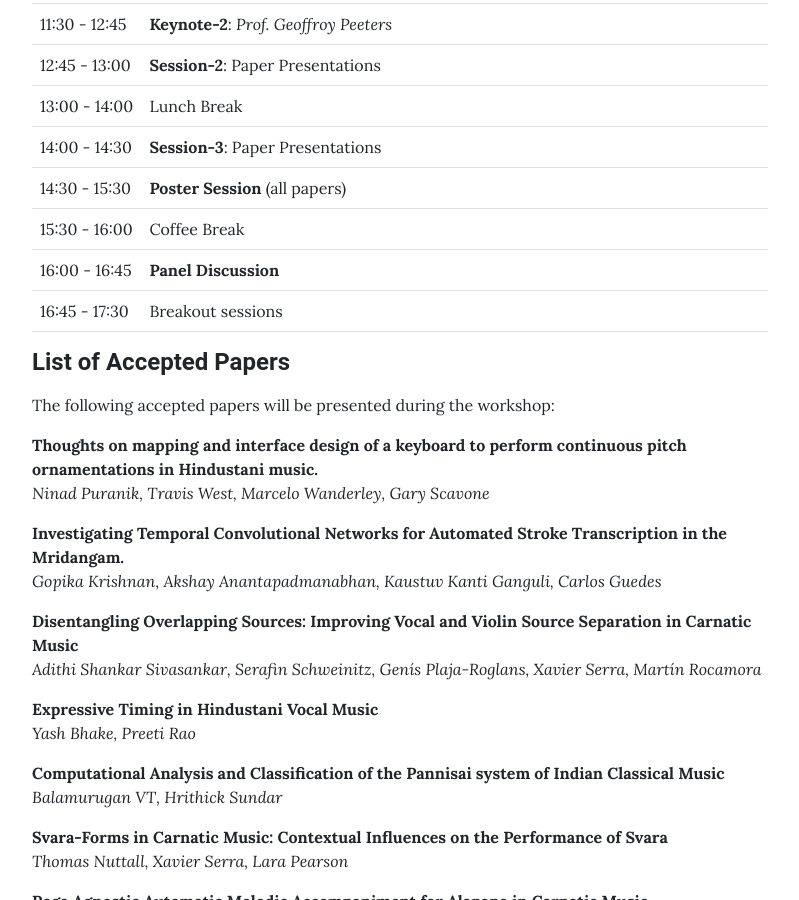
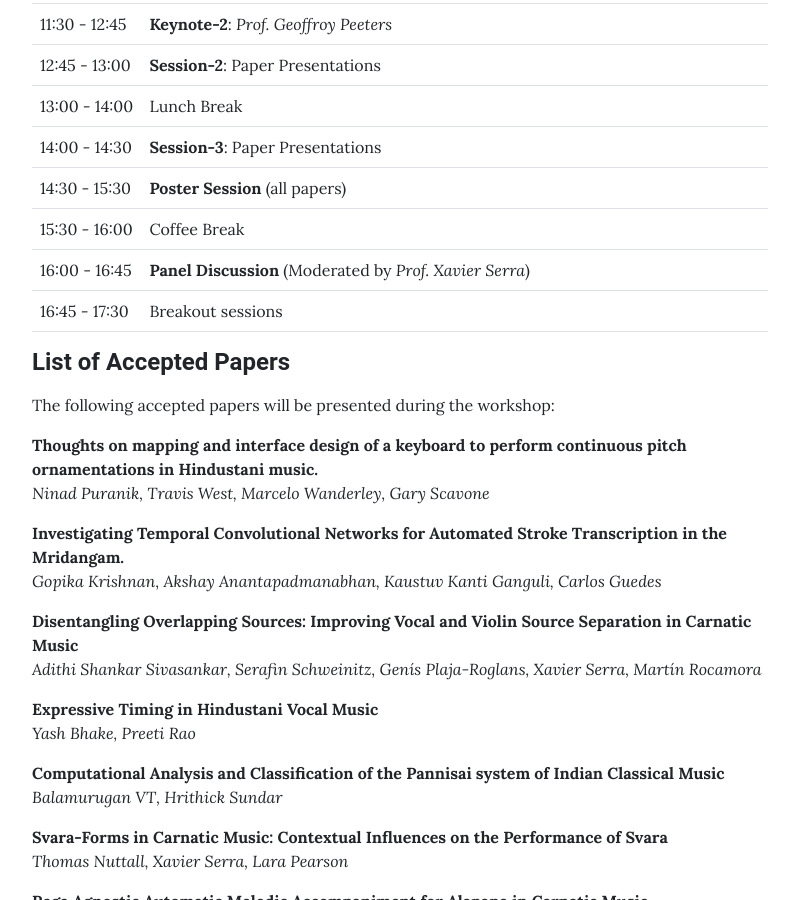
Before and after one commit to WIMAGA/wimaga.github.io, a Jekyll site: the page built from pages/program.md, in a window 1280 px wide and 900 px high, scrolled down 1074 px. Shown: the whole window, without its empty margins (240-1039 px from the left). Built offline with Jekyll 4.4.1, drawn with Linux system fonts in a browser that asks for light colours.

Commit message:
Update program.md

```diff
--- a/pages/program.md
+++ b/pages/program.md
@@ -35,7 +35,7 @@ The exact room in the venue will be announced closer to the workshop.
 |  14:00 - 14:30 | **Session-3**: Paper Presentations |
 |  14:30 - 15:30 | **Poster Session** (all papers) |
 |  15:30 - 16:00 | Coffee Break |
-|  16:00 - 16:45 | **Panel Discussion** |
+|  16:00 - 16:45 | **Panel Discussion** (Moderated by *Prof. Xavier Serra*) |
 |  16:45 - 17:30 | Breakout sessions|
 
 #### **<span style="color:$gray-800">List of Accepted Papers</span>**
```
